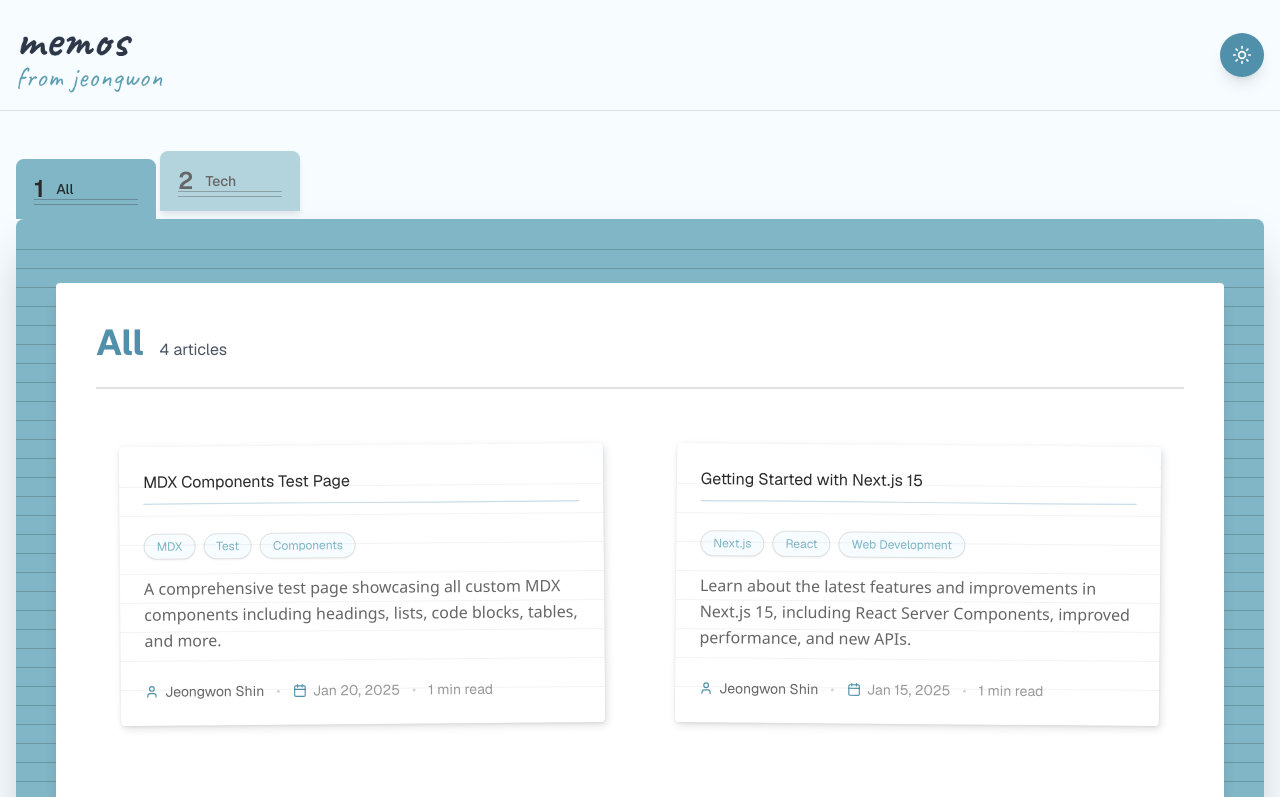
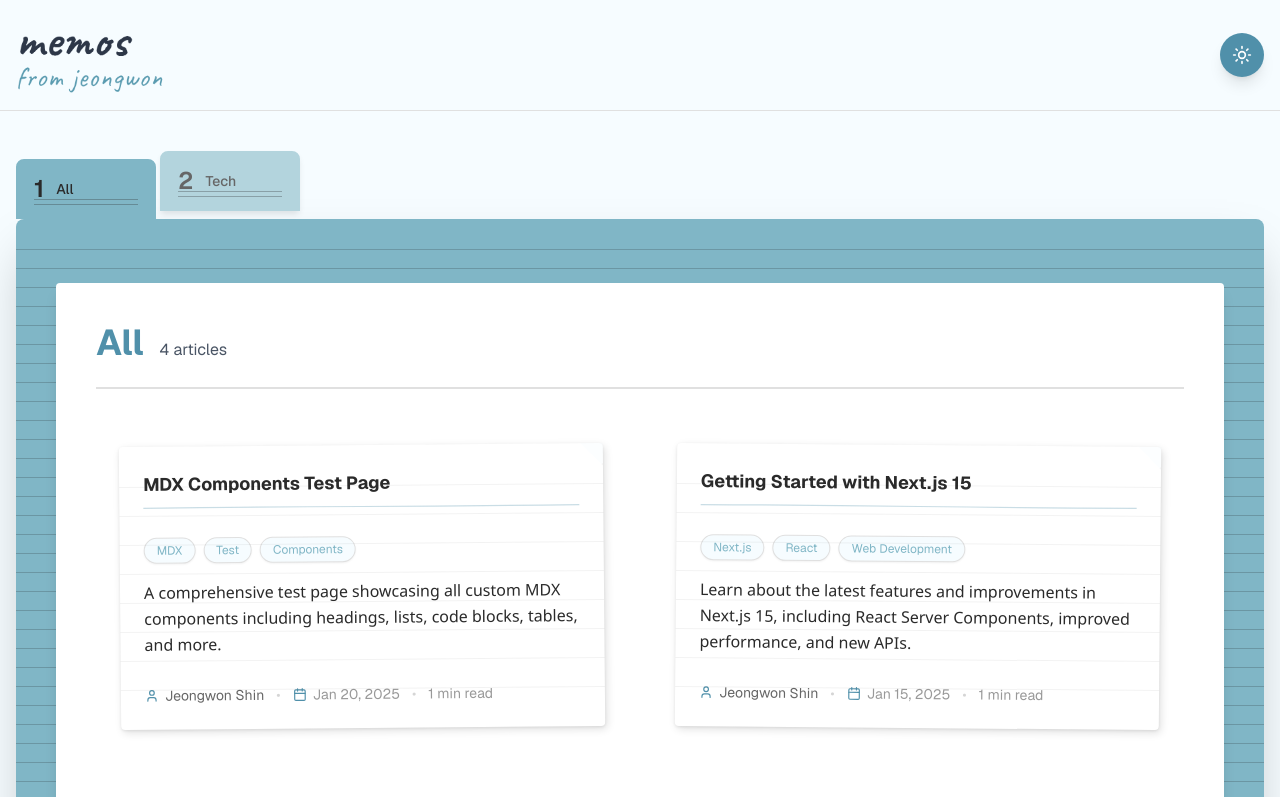
Before and after one commit to newgardener/newgardener.com, a Next.js app: page / in a window 1280 px wide. Shown: the top 797 px of the page. Built offline with nearby package versions, Linux system fonts and the light colour scheme.

Commit message:
chore: BlogCard make title bold and description dark

```diff
--- a/components/BlogCard.tsx
+++ b/components/BlogCard.tsx
@@ -71,7 +71,7 @@ export function BlogCard({ slug, title, description, date, tags, index }: BlogCa
 
         {/* Title with underline (handwritten style) */}
         <div className="relative mb-4 pb-3">
-          <h3 className="mb-2" style={{ color: 'var(--folder-text-dark)' }}>
+          <h3 className="mb-2 font-bold text-lg" style={{ color: 'var(--folder-text-dark)' }}>
             {title}
           </h3>
           {/* Hand-drawn underline */}
@@ -109,7 +109,7 @@ export function BlogCard({ slug, title, description, date, tags, index }: BlogCa
         <p
           className="mb-5 leading-relaxed"
           style={{
-            color: 'var(--folder-text-medium)',
+            color: 'var(--folder-text-dark)',
             fontFamily: 'system-ui, -apple-system, sans-serif',
           }}
         >
```
